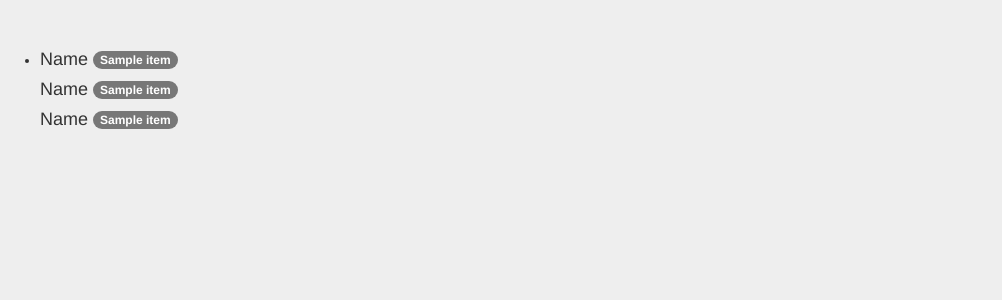
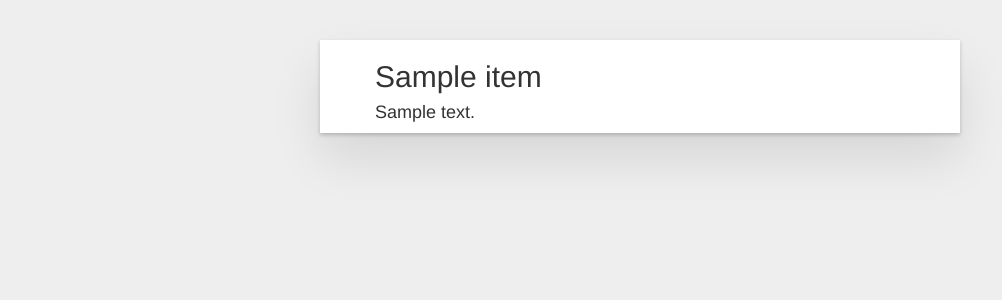
Before and after one commit to jobm/REST-Angular-Python-Django, a Django app: template templates/index.html in a window 1280 px wide. Shown: the top 300 px of the page, without its empty margins (0-1002 px from the left). Run offline with Django 3.2, Linux system fonts and the light colour scheme; the template is opened without the code that fills it: most values are stand-ins (such as "Sample title", 1, 10 or a date in 2020); some libraries are stand-ins or nearby versions.

Commit message:
added more css styling

```diff
--- a/Todo/views.py
+++ b/Todo/views.py
@@ -25,6 +25,7 @@ def index(request):
     if request.user.is_authenticated():
         response = requests.get("http://127.0.0.1:8000/api/todoitems/?format=json")
         data = [x for x in response.json()]
+        print(data)
         return render(request, "index.html", {"data": data})
 
     return render(request, "login.html", {})
--- a/Todo_app/serializer.py
+++ b/Todo_app/serializer.py
@@ -1,7 +1,7 @@
 from rest_framework import serializers
 from Todo_app.models import TodoItem
 
-class TodoItemerializer(serializers.ModelSerializer):
+class TodoItemeSerializer(serializers.ModelSerializer):
     class Meta:
         model = TodoItem
         field = ('id', 'item', 'description', 'created_at')
--- a/Todo_app/urls.py
+++ b/Todo_app/urls.py
@@ -4,6 +4,6 @@ from . import views
 
 urlpatterns = patterns('',
     url(r'^todoitems/$', views.TodotList.as_view()),
-    # url(r'^posts/(?P<pk>[0-9]+)/$', views.post_detail),
+    url(r'^todoitem/(?P<pk>[0-9]+)/$', views.TodotItemDetail.as_view()),
 )
 urlpatterns = format_suffix_patterns(urlpatterns)
--- /dev/null
+++ b/assets/css/site.css
@@ -0,0 +1,13 @@
+.todo-app{
+    background: #fff;
+	margin-bottom: 2%;
+	width:50%;
+	position: relative;
+	box-shadow: 0 2px 4px 0 rgba(0, 0, 0, 0.2),
+	            0 25px 50px 0 rgba(0, 0, 0, 0.1);
+
+}
+
+.todo-app ul>li{
+    list-style:none;
+}
--- a/templates/index.html
+++ b/templates/index.html
@@ -3,14 +3,15 @@
 {% block content %}
 
 {% for i in data %}
-<div id="todoapp">
+<div class="container todo-app">
     <ul>
         <li>
-            <h4>Name <span class="badge">{{ i.item }}</span></h4>
-            <h4>Name <span class="badge">{{ i.item }}</span></h4>
-            <h4>Name <span class="badge">{{ i.item }}</span></h4>
+
+            <div class="todo-item">
+                <h2>{{ i.item }}</h2>
+                <h4>{{ i.description }}</h4>
+            </div>
         </li>
-
     </ul>
 </div>
 <!--<ul>-->
--- a/templates/layout.html
+++ b/templates/layout.html
@@ -6,6 +6,7 @@
     <title></title>
     <link rel="stylesheet" href="https://maxcdn.bootstrapcdn.com/bootstrap/3.3.5/css/bootstrap.min.css">
     <link rel="stylesheet" href="{% static 'css/login.css'%}">
+    <link rel="stylesheet" href="{% static 'css/site.css'%}">
 </head>
 <body>
 {% block content %}
```
Also changed, not shown: Todo_app/views.py (+7 -2 lines), README.md, db.sqlite3, 1 other file.
